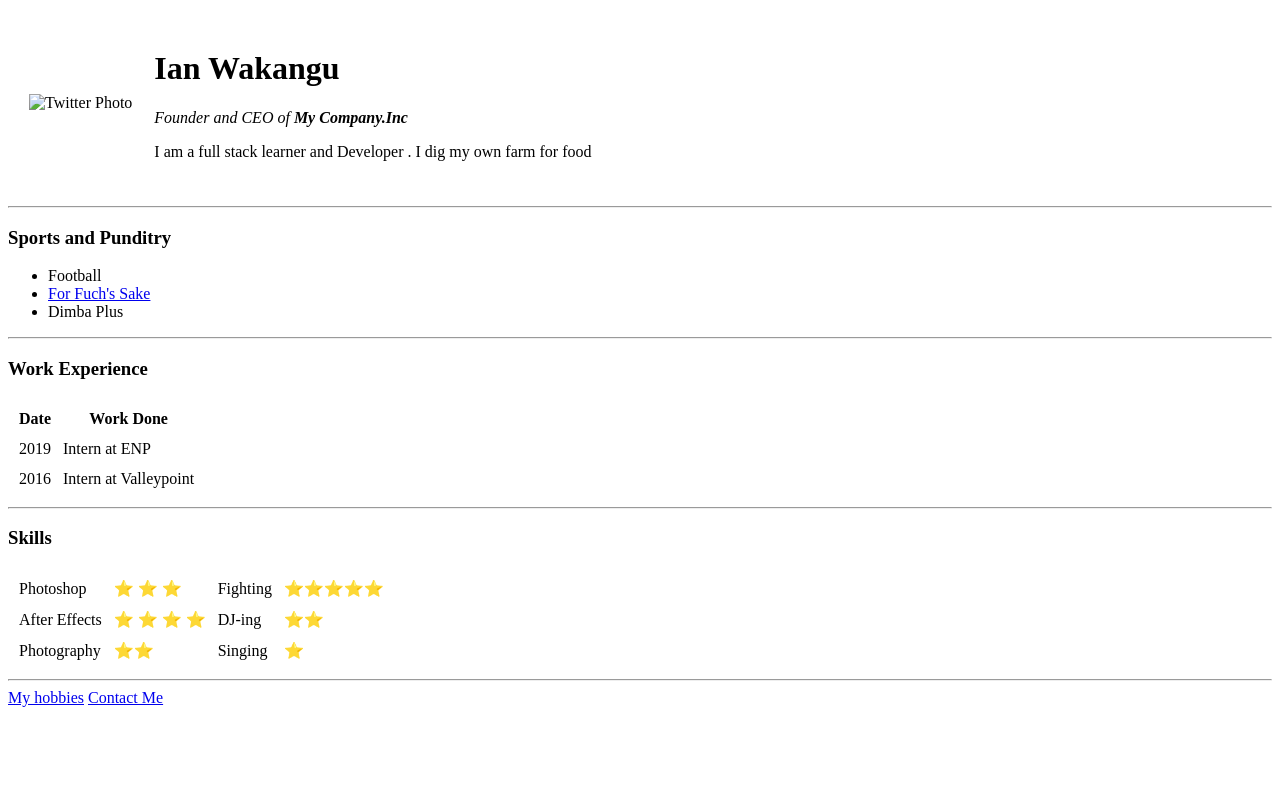
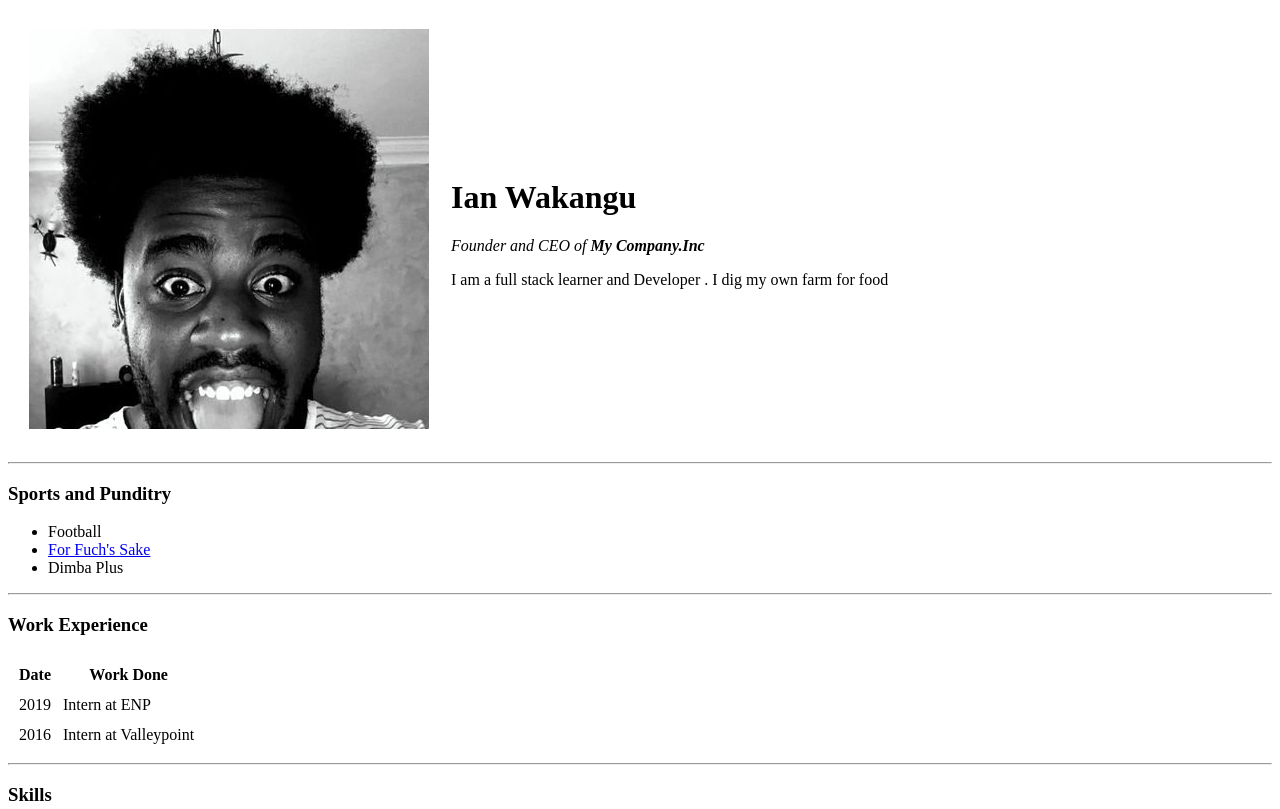
Before and after one commit to miwakangu/CV, a plain HTML site: page index.html in a window 1280 px wide. Shown: the top 809 px of the page. Drawn offline with Linux system fonts and the light colour scheme.

Commit message:
Update index.html

```diff
--- a/index.html
+++ b/index.html
@@ -9,7 +9,7 @@
  <body>
    <table cellspacing="20">
      <tr>
-       <td><img src="images/img.jpg" alt="Twitter Photo"></td>
+       <td><img src="img.jpg" alt="Twitter Photo"></td>
        <td> <h1>Ian Wakangu</h1>
         <p><em>Founder and CEO of <strong>My Company.Inc</strong></em></p>
         <p>I am a full stack learner and Developer . I dig my own farm for food  </p></td>
```
